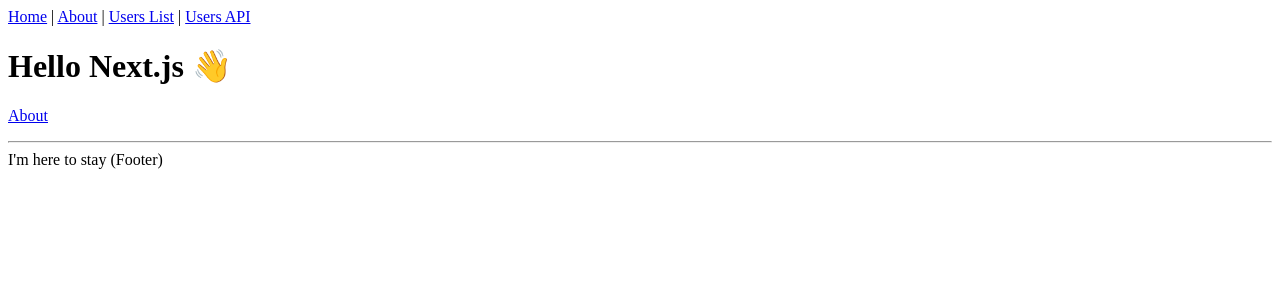
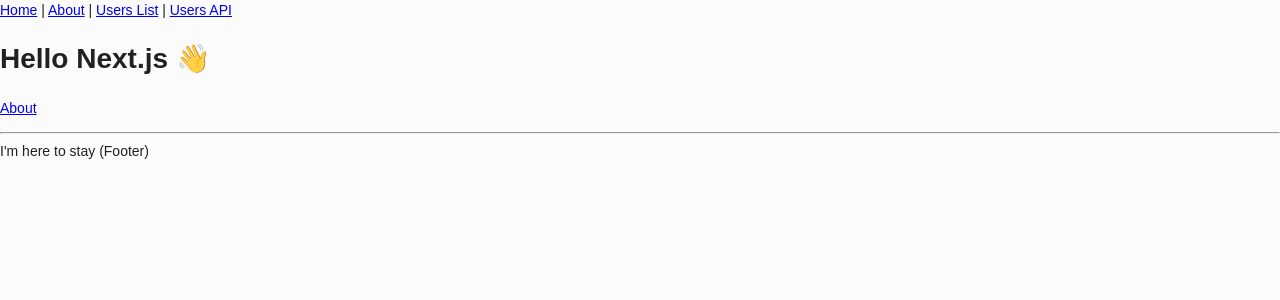
Before and after one commit to vi-latyshev/dream-renovation, a Next.js app: page / in a window 1280 px wide. Shown: the top 300 px of the page. Built offline with nearby package versions, Linux system fonts and the light colour scheme.

Commit message:
feat: add material-ui theme

```diff
--- a/package.json
+++ b/package.json
@@ -11,10 +11,10 @@
     "scripts": {
         "dev": "next dev",
         "lint": "tsc && eslint ./src",
+        "prebuild": "yarn lint",
         "build": "next build",
         "start": "yarn build && next start",
-        "deploy": "yarn build",
-        "locize": ""
+        "deploy": "yarn build"
     },
     "browserslist": [
         "> 1%",
@@ -22,6 +22,7 @@
         "ie >= 10"
     ],
     "dependencies": {
+        "@material-ui/core": "^4.11.3",
         "next": "latest",
         "react": "^17.0.1",
         "react-dom": "^17.0.1"
--- a/src/components/CoreLayout/CoreLayout.tsx
+++ b/src/components/CoreLayout/CoreLayout.tsx
@@ -1,6 +1,7 @@
 import React, { ReactNode } from 'react';
-import Link from 'next/link';
 import Head from 'next/head';
+
+import { Header } from 'components/Header';
 
 type Props = {
     title: string;
@@ -9,33 +10,22 @@
 };
 
 export const CoreLayout = ({ title, description, children }: Props) => (
-    <div>
+    <>
         <Head>
             <title>{title}</title>
 
-            <meta charSet="utf-8" />
-            <meta name="viewport" content="initial-scale=1.0, width=device-width" />
+            {/* Primary */}
+            <meta name="description" content={description} />
+
+            {/* other meta */}
         </Head>
-        <header>
-            <nav>
-                <Link href="/">
-                    <a>Home</a>
-                </Link>{' '}
-                |{' '}
-                <Link href="/about">
-                    <a>About</a>
-                </Link>{' '}
-                |{' '}
-                <Link href="/users">
-                    <a>Users List</a>
-                </Link>{' '}
-                | <a href="/api/users">Users API</a>
-            </nav>
-        </header>
-        {children}
+        <Header />
+        <main>
+            {children}
+        </main>
         <footer>
             <hr />
             <span>I'm here to stay (Footer)</span>
         </footer>
-    </div>
+    </>
 );
--- /dev/null
+++ b/src/components/Header/Header.tsx
@@ -0,0 +1,20 @@
+import Link from 'next/link';
+
+export const Header = () => (
+    <header>
+        <nav>
+            <Link href="/">
+                <a>Home</a>
+            </Link>{' '}
+            |{' '}
+            <Link href="/about">
+                <a>About</a>
+            </Link>{' '}
+            |{' '}
+            <Link href="/users">
+                <a>Users List</a>
+            </Link>{' '}
+            | <a href="/api/users">Users API</a>
+        </nav>
+    </header>
+);
--- /dev/null
+++ b/src/components/Header/index.ts
@@ -0,0 +1 @@
+export * from './Header';
--- /dev/null
+++ b/src/pages/_app.tsx
@@ -0,0 +1,32 @@
+import { useEffect } from 'react';
+import Head from 'next/head';
+import { CssBaseline, ThemeProvider } from '@material-ui/core';
+
+import { theme } from 'styles';
+
+import type { AppProps } from 'next/app';
+
+const App = ({ Component, pageProps }: AppProps) => {
+    useEffect(() => {
+        const jssStyles = document.querySelector('#jss-server-side');
+        jssStyles?.parentElement?.removeChild(jssStyles);
+    }, []);
+
+    return (
+        <>
+            <Head>
+                {/* required meta tags */}
+                <meta charSet="utf-8" />
+                <meta name="viewport" content="initial-scale=1.0, width=device-width" />
+
+                {/* other meta */}
+            </Head>
+            <ThemeProvider theme={theme}>
+                <CssBaseline />
+                <Component {...pageProps} />
+            </ThemeProvider>
+        </>
+    );
+};
+
+export default App;
--- /dev/null
+++ b/src/pages/_document.tsx
@@ -0,0 +1,43 @@
+import * as React from 'react';
+import Document, {
+    Html, Head, Main, NextScript,
+} from 'next/document';
+import { ServerStyleSheets } from '@material-ui/core';
+
+import { theme } from 'styles';
+
+export default class MyDocument extends Document {
+    render = () => (
+        <Html lang="ru">
+            <Head>
+                <meta name="theme-color" content={theme.palette.primary.main} />
+            </Head>
+            <body>
+                <Main />
+                <NextScript />
+            </body>
+        </Html>
+    );
+}
+
+MyDocument.getInitialProps = async (ctx) => {
+    const sheets = new ServerStyleSheets();
+    const originalRenderPage = ctx.renderPage;
+
+    ctx.renderPage = () => originalRenderPage({
+        enhanceApp: (App) => (props) => sheets.collect(<App {...props} />),
+    });
+
+    const initialProps = await Document.getInitialProps(ctx);
+    const css = sheets.toString();
+
+    return {
+        ...initialProps,
+        styles: [
+            ...React.Children.toArray(initialProps.styles),
+            sheets.getStyleElement({
+                dangerouslySetInnerHTML: { __html: css },
+            }),
+        ],
+    };
+};
--- /dev/null
+++ b/src/styles/index.ts
@@ -0,0 +1 @@
+export * from './theme';
--- /dev/null
+++ b/src/styles/theme.ts
@@ -0,0 +1,55 @@
+import { createMuiTheme } from '@material-ui/core';
+import createPalette from '@material-ui/core/styles/createPalette';
+import createBreakpoints from '@material-ui/core/styles/createBreakpoints';
+import createSpacing from '@material-ui/core/styles/createSpacing';
+import createTypography from '@material-ui/core/styles/createTypography';
+import createMixins from '@material-ui/core/styles/createMixins';
+
+const palette = createPalette({
+    background: {
+        default: '#FBFBFB',
+    },
+    primary: {
+        main: '#2EC5CE',
+    },
+});
+
+const breakpoints = createBreakpoints({
+    values: {
+        xs: 0,
+        sm: 600,
+        md: 960,
+        lg: 1200,
+        xl: 1480,
+    },
+});
+
+const spacing = createSpacing(8);
+
+const typography = createTypography(palette, {
+    fontFamily: 'sans-serif',
+});
+
+const mixins = createMixins(breakpoints, spacing, {
+    flexCenter: {
+        display: 'flex',
+        justifyContent: 'center',
+        alignItems: 'center',
+    },
+    flexCenterWrap: {
+        display: 'flex',
+        flexWrap: 'wrap',
+        justifyContent: 'center',
+        alignItems: 'center',
+    },
+});
+
+export const theme = createMuiTheme({
+    palette,
+    breakpoints,
+    spacing,
+    typography,
+    mixins,
+    props: {},
+    overrides: {},
+});
```
Also changed, not shown: src/types/@material-ui/index.d.ts (added, +19 -0 lines), src/components/CoreLayout/index.ts (renamed from src/components/CoreLayout/index.tsx), 2 other files (tests, documents, lock files or other folders).
